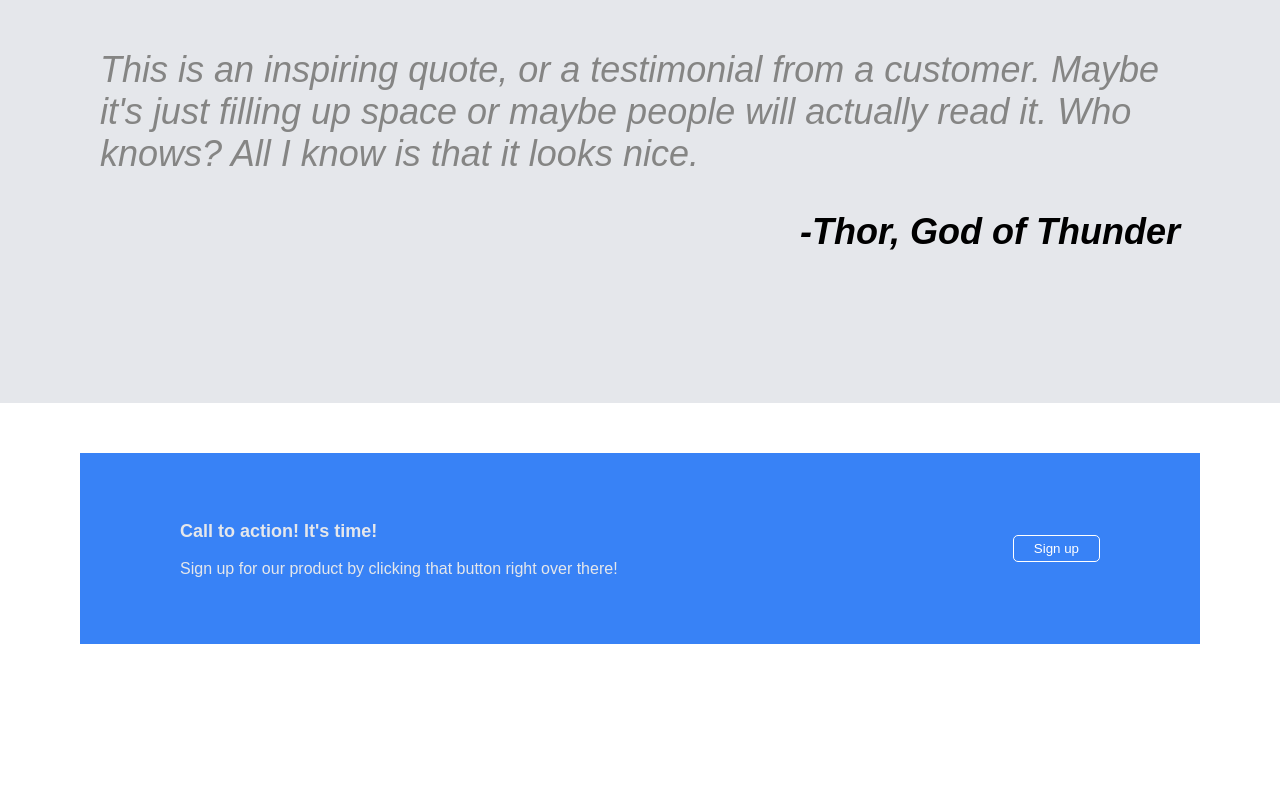
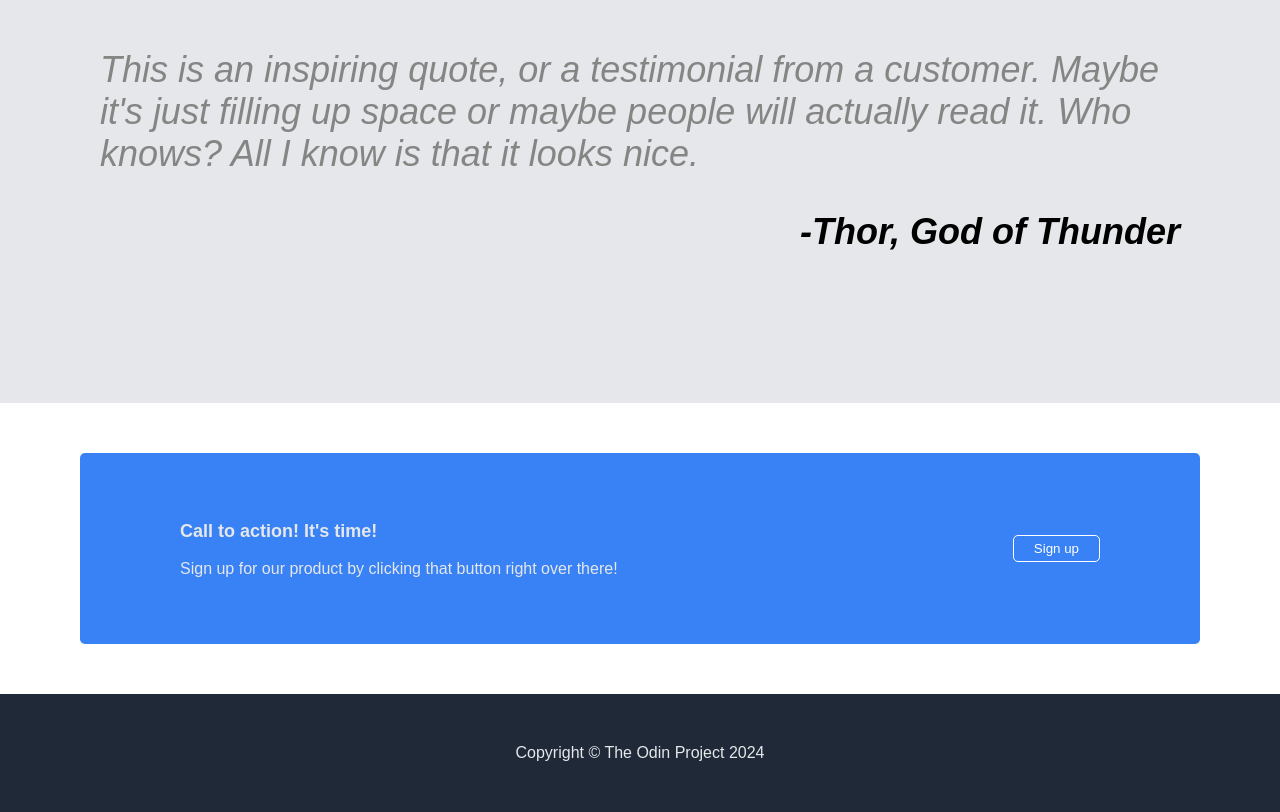
Before and after one commit to severog/landing-page, a plain HTML site: page index.html in a window 1280 px wide. Shown: the part 994-1806 px from the top of the page. Before the commit the page ends 1688 px from the top, so only its background shows below. Drawn offline with Linux system fonts and the light colour scheme.

Commit message:
added footer section, project is now complete

```diff
--- a/index.html
+++ b/index.html
@@ -64,5 +64,9 @@
         </div>
     </div>
 
+    <footer class="hero-footer">
+        Copyright &COPY; The Odin Project 2024
+    </footer>
+
 </body>
 </html>
--- a/styles.css
+++ b/styles.css
@@ -132,6 +132,7 @@ li > a {
     color:#E5E7EB;
     margin: 50px 80px;
     padding: 50px 100px;
+    border-radius: 5px;
 }
 
 #action {
@@ -146,3 +147,10 @@ li > a {
     padding: 5px 20px;
     color: white;
 }
+/***************************************/
+
+/* footer */
+.hero-footer {
+    padding: 50px;
+    text-align: center;
+}
```
